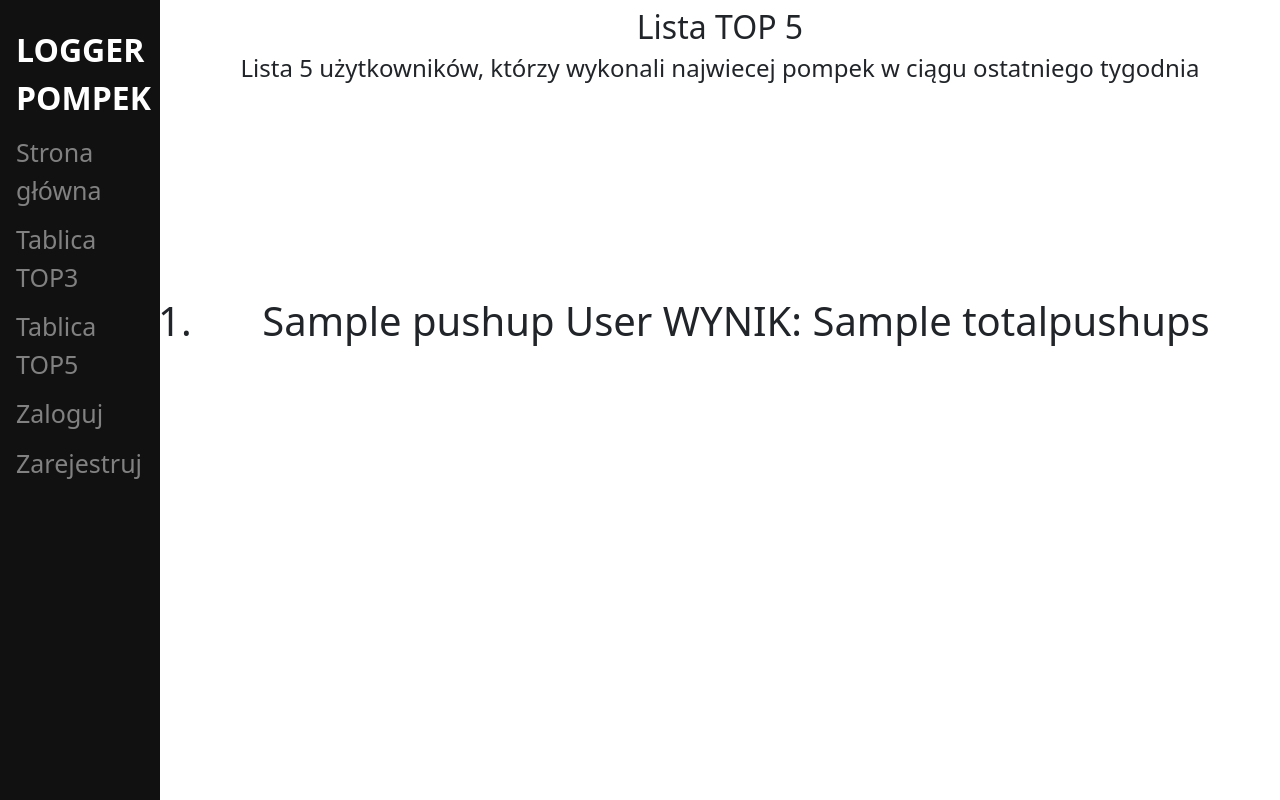
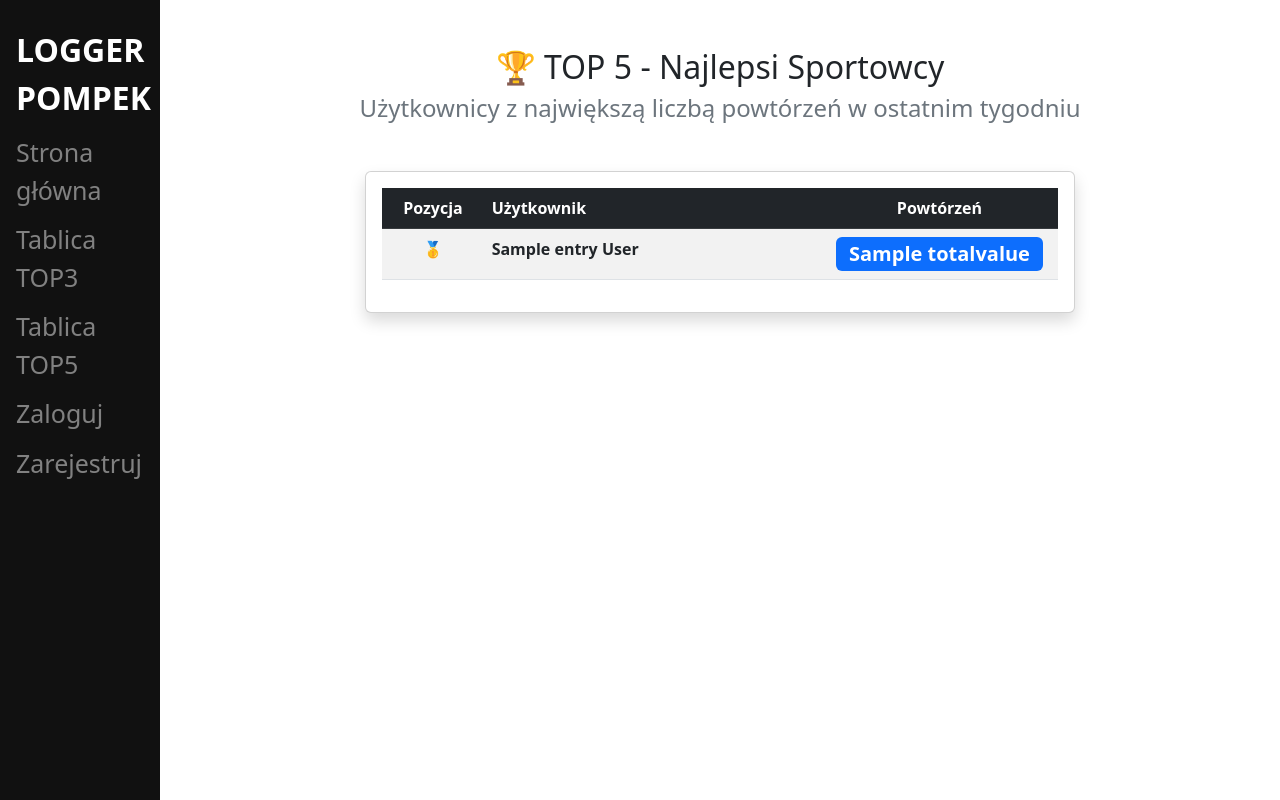
Before and after one commit to squishfunk/pushuplogger, a Django app: template main/templates/main/top5.html in a window 1280 px wide. Run offline with Django 4.2, Linux system fonts and the light colour scheme; the template is opened without the code that fills it: most values are stand-ins (such as "Sample title", 1, 10 or a date in 2020).

Commit message:
Update top3 and top5 templates with better styling

```diff
--- a/main/templates/main/top5.html
+++ b/main/templates/main/top5.html
@@ -1,20 +1,50 @@
 {% extends 'main/base.html' %}
 
-{% block title%} Moje konto{% endblock%}
-
-{% block sidenav %}
-
-{% endblock%}
+{% block title%} TOP 5 - Ranking{% endblock %}
 
 {% block content %}
-<h2><center>Lista TOP 5 </center></h2>
-<h4><center>Lista 5 użytkowników, którzy wykonali najwiecej pompek w ciągu ostatniego tygodnia </center></h4>
-<ol style="font-size:40px; position:relative; top:200px"><center>
-{% for Pushup in top5_list %}
+<div class="container mt-5">
+    <h2 class="text-center mb-2">🏆 TOP 5 - Najlepsi Sportowcy</h2>
+    <h4 class="text-center text-muted mb-5">Użytkownicy z największą liczbą powtórzeń w ostatnim tygodniu</h4>
 
-    <li><td>{{Pushup.user__person__name}}</td> <td>{{Pushup.user__person__surname}}</td>   WYNIK: <td>{{Pushup.totalpushups}}</td></li>
-
-
-{% endfor %}
-</center></ol>
+    <div class="row justify-content-center">
+        <div class="col-md-8">
+            <div class="card shadow">
+                <div class="card-body">
+                    {% if top5_list %}
+                        <table class="table table-striped table-hover">
+                            <thead class="table-dark">
+                                <tr>
+                                    <th class="text-center" style="width: 15%">Pozycja</th>
+                                    <th style="width: 50%">Użytkownik</th>
+                                    <th class="text-center" style="width: 35%">Powtórzeń</th>
+                                </tr>
+                            </thead>
+                            <tbody>
+                                {% for entry in top5_list %}
+                                    <tr>
+                                        <td class="text-center">
+                                            {% if forloop.counter == 1 %}🥇
+                                            {% elif forloop.counter == 2 %}🥈
+                                            {% elif forloop.counter == 3 %}🥉
+                                            {% else %}{{ forloop.counter }}{% endif %}
+                                        </td>
+                                        <td>
+                                            <strong>{{ entry.user__person__name }} {{ entry.user__person__surname }}</strong>
+                                        </td>
+                                        <td class="text-center">
+                                            <span class="badge bg-primary fs-5">{{ entry.totalvalue }}</span>
+                                        </td>
+                                    </tr>
+                                {% endfor %}
+                            </tbody>
+                        </table>
+                    {% else %}
+                        <p class="text-center text-muted">Brak danych do wyświetlenia</p>
+                    {% endif %}
+                </div>
+            </div>
+        </div>
+    </div>
+</div>
 {% endblock %}
```
Also changed, not shown: main/templates/main/top3.html (+44 -12 lines).
